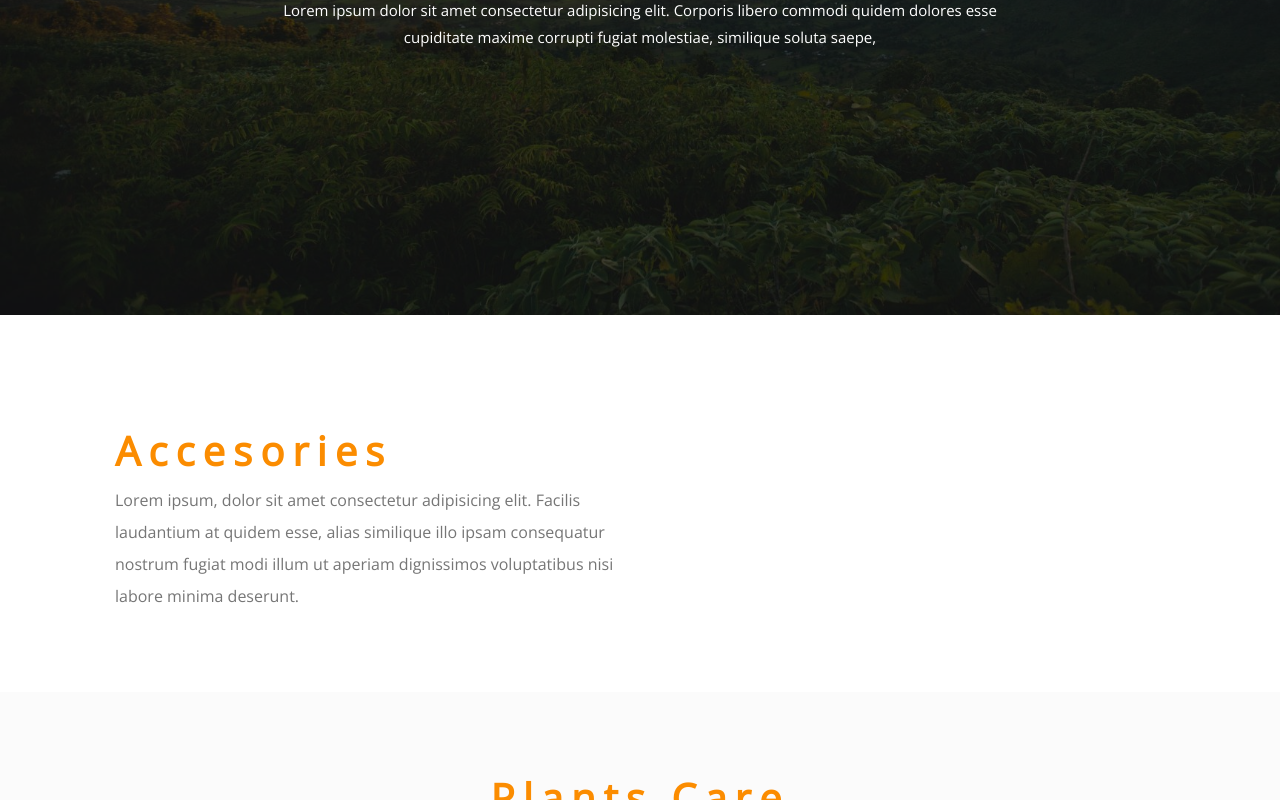
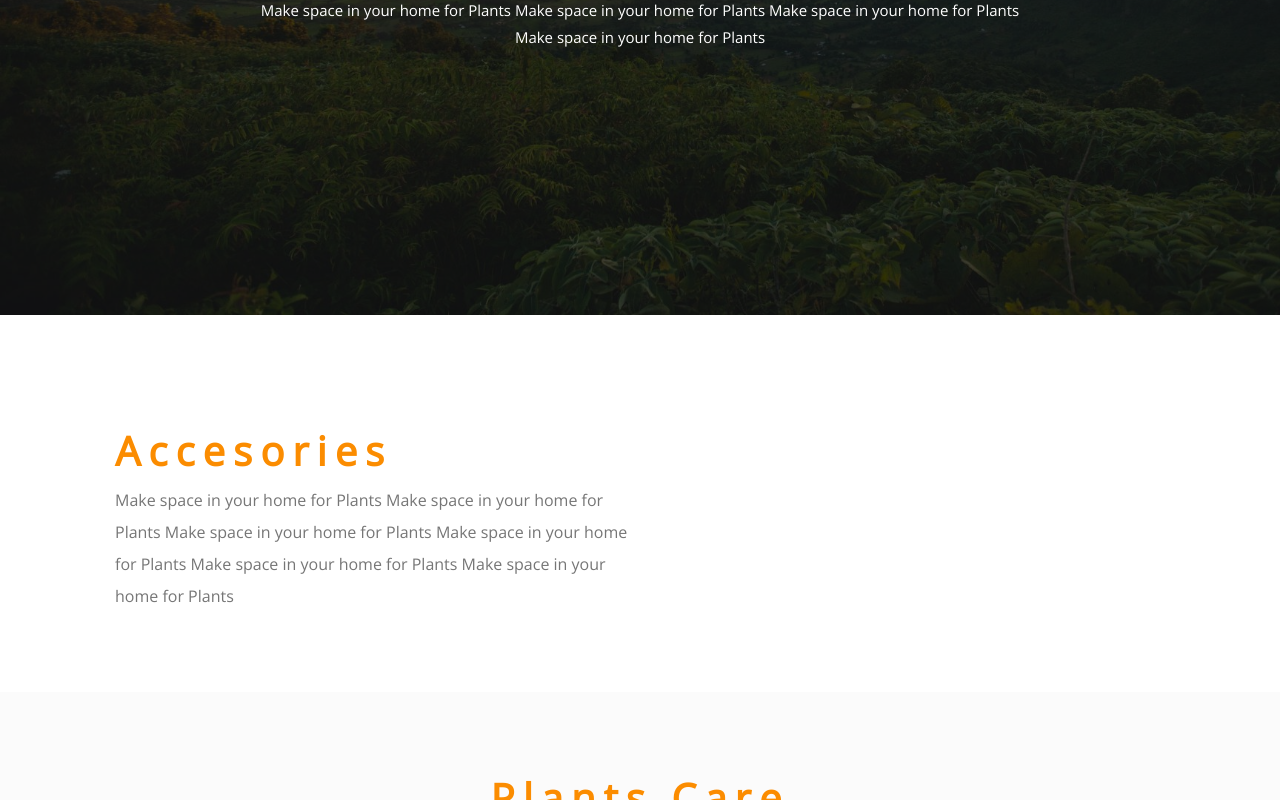
Before and after one commit to asmaaomar66/Design-Templete-html-css3-js, a plain HTML site: page index.html in a window 1280 px wide. Shown: the part 485-1285 px from the top of the page. Drawn offline with nearby package versions, Linux system fonts and the light colour scheme; a web font is replaced by a local one.

Commit message:
comimted
comimted

```diff
--- a/index.html
+++ b/index.html
@@ -95,8 +95,8 @@
         <div class="intro-text">
             <span>Make space in your home for </span>
             <h1>Plants</h1>
-            <p>Lorem ipsum dolor sit amet consectetur adipisicing elit. Corporis libero commodi quidem dolores esse
-                <br> cupiditate maxime corrupti fugiat molestiae, similique soluta saepe,
+            <p>Make space in your home for Plants Make space in your home for Plants Make space in your home for Plants
+                <br> Make space in your home for Plants
             </p>
         </div>
     </div>
@@ -106,9 +106,7 @@
         <div class="about-us">
             <div class="info-box">
                 <h2>Accesories</h2>
-                <p>Lorem ipsum, dolor sit amet consectetur adipisicing elit. Facilis laudantium at quidem esse, alias
-                    similique illo ipsam consequatur nostrum fugiat modi illum ut aperiam dignissimos voluptatibus nisi
-                    labore minima deserunt.</p>
+                <p>Make space in your home for Plants Make space in your home for Plants Make space in your home for Plants Make space in your home for Plants Make space in your home for Plants Make space in your home for Plants </p>
             </div>
             <div class="image-box">
                 <!-- style in file script -->
@@ -180,18 +178,17 @@
                 <div class="left">
                     <div class="content">
                         <h3>Testing Heading</h3>
-                        <p>Lorem ipsum dolor, sit amet consectetur adipisicing elit. Officia a, aliquam vel natus ut
-                            fugit voluptatibus sint deserunt totam doloribus eos, fugiat deleniti voluptas. Unde
-                            accusantium illum atque iure eos.</p>
+                        <p>Make space in your home for Plants Make space in your home for Plants Make space in your home for Plants Make space in your home for Plants Make space in your home for Plants Make space in your home for Plants Make space in your home for Plants Make space in your home for Plants </p>
                     </div>
                 </div>
                 <div class="clearfix"></div>
                 <div class="right">
                     <div class="content">
                         <h3>Testing Heading</h3>
-                        <p>Lorem ipsum dolor, sit amet consectetur adipisicing elit. Officia a, aliquam vel natus ut
-                            fugit voluptatibus sint deserunt totam doloribus eos, fugiat deleniti voluptas. Unde
-                            accusantium illum atque iure eos.</p>
+                        <p>Make space in your home for Plants Make space in your home for Plants Make space in your home for Plants Make space in your home for Plants Make space in your home for Plants Make space in your home for Plants
+                            Make space in your home for Plants Make space in your home for Plants
+                            Make space in your home for Plants
+                        </p>
                     </div>
                 </div>
                 <div class="clearfix"></div>
@@ -199,27 +196,28 @@
                 <div class="left">
                     <div class="content">
                         <h3>Testing Heading</h3>
-                        <p>Lorem ipsum dolor, sit amet consectetur adipisicing elit. Officia a, aliquam vel natus ut
-                            fugit voluptatibus sint deserunt totam doloribus eos, fugiat deleniti voluptas. Unde
-                            accusantium illum atque iure eos.</p>
+                        <p>Make space in your home for Plants Make space in your home for Plants Make space in your home for Plants
+                            Make space in your home for Plants Make space in your home for Plants
+                            Make space in your home for Plants
+                        </p>
                     </div>
                 </div>
                 <div class="clearfix"></div>
                 <div class="left">
                     <div class="content">
                         <h3>Testing Heading</h3>
-                        <p>Lorem ipsum dolor, sit amet consectetur adipisicing elit. Officia a, aliquam vel natus ut
-                            fugit voluptatibus sint deserunt totam doloribus eos, fugiat deleniti voluptas. Unde
-                            accusantium illum atque iure eos.</p>
+                        <p>Make space in your home for Plants Make space in your home for Plants Make space in your home for Plants
+                            Make space in your home for Plants Make space in your home for Plants
+                            Make space in your home for Plants
+                            Make space in your home for Plants
+                        </p>
                     </div>
                 </div>
                 <div class="clearfix"></div>
                 <div class="right">
                     <div class="content">
                         <h3>Testing Heading</h3>
-                        <p>Lorem ipsum dolor, sit amet consectetur adipisicing elit. Officia a, aliquam vel natus ut
-                            fugit voluptatibus sint deserunt totam doloribus eos, fugiat deleniti voluptas. Unde
-                            accusantium illum atque iure eos.</p>
+                        <p>Make space in your home for Plants Make space in your home for Plants Make space in your home for Plants Make space in your home for Plants Make space in your home for Plants </p>
                     </div>
                 </div>
                 <div class="clearfix"></div>
@@ -227,27 +225,21 @@
                 <div class="left">
                     <div class="content">
                         <h3>Testing Heading</h3>
-                        <p>Lorem ipsum dolor, sit amet consectetur adipisicing elit. Officia a, aliquam vel natus ut
-                            fugit voluptatibus sint deserunt totam doloribus eos, fugiat deleniti voluptas. Unde
-                            accusantium illum atque iure eos.</p>
+                        <p>Make space in your home for Plants Make space in your home for Plants Make space in your home for Plants Make space in your home for Plants Make space in your home for Plants </p>
                     </div>
                 </div>
                 <div class="clearfix"></div>
                 <div class="right">
                     <div class="content">
                         <h3>Testing Heading</h3>
-                        <p>Lorem ipsum dolor, sit amet consectetur adipisicing elit. Officia a, aliquam vel natus ut
-                            fugit voluptatibus sint deserunt totam doloribus eos, fugiat deleniti voluptas. Unde
-                            accusantium illum atque iure eos.</p>
+                        <p>Make space in your home for Plants Make space in your home for Plants Make space in your home for Plants Make space in your home for Plants Make space in your home for Plants </p>
                     </div>
                 </div>
                 <div class="clearfix"></div>
                 <div class="left">
                     <div class="content">
                         <h3>Testing Heading</h3>
-                        <p>Lorem ipsum dolor, sit amet consectetur adipisicing elit. Officia a, aliquam vel natus ut
-                            fugit voluptatibus sint deserunt totam doloribus eos, fugiat deleniti voluptas. Unde
-                            accusantium illum atque iure eos.</p>
+                        <p>Make space in your home for Plants Make space in your home for Plants Make space in your home for Plants Make space in your home for Plants Make space in your home for Plants Make space in your home for Plants </p>
                     </div>
                 </div>
             </div>
@@ -261,38 +253,32 @@
             <div class="feat-box">
                 <img src="imgs/Icon_01.png" alt="">
                 <h4>Development</h4>
-                <P>Lorem, ipsum dolor sit amet consectetur adipisicing elit. Odio fuga placeat architecto repellat
-                    voluptatibus vitae,</P>
+                <P>Make space in your home for Plants Make space in your home for Plants</P>
             </div>
             <div class="feat-box">
                 <img src="imgs/Icon_02.png" alt="">
                 <h4>Marketing</h4>
-                <P>Lorem, ipsum dolor sit amet consectetur adipisicing elit. Odio fuga placeat architecto repellat
-                    voluptatibus vitae,</P>
+                <P>Make space in your home for Plants Make space in your home for Plants</P>
             </div>
             <div class="feat-box">
                 <img src="imgs/Icon_03.png" alt="">
                 <h4>Hosting</h4>
-                <P>Lorem, ipsum dolor sit amet consectetur adipisicing elit. Odio fuga placeat architecto repellat
-                    voluptatibus vitae,</P>
+                <P>Make space in your home for Plants Make space in your home for Plants</P>
             </div>
             <div class="feat-box">
                 <img src="imgs/Icon_04.png" alt="">
                 <h4>Database</h4>
-                <P>Lorem, ipsum dolor sit amet consectetur adipisicing elit. Odio fuga placeat architecto repellat
-                    voluptatibus vitae,</P>
+                <P>Make space in your home for Plants Make space in your home for Plants</P>
             </div>
             <div class="feat-box">
                 <img src="imgs/Icon_05.png" alt="">
                 <h4>Cloud and Servers</h4>
-                <P>Lorem, ipsum dolor sit amet consectetur adipisicing elit. Odio fuga placeat architecto repellat
-                    voluptatibus vitae,</P>
+                <P>Make space in your home for Plants Make space in your home for Plants </P>
             </div>
             <div class="feat-box">
                 <img src="imgs/Icon_06.png" alt="">
                 <h4>Seo</h4>
-                <P>Lorem, ipsum dolor sit amet consectetur adipisicing elit. Odio fuga placeat architecto repellat
-                    voluptatibus vitae,</P>
+                <P>Make space in your home for Plants Make space in your home for Plants </P>
             </div>
             <div class="clearfix"></div>
         </div>
@@ -303,8 +289,7 @@
         <div class="container">
             <h2>Testimonials</h2>
             <div class="ts-box">
-                <p>Lorem ipsum dolor sit amet consectetur adipisicing elit. Nulla nemo consectetur eaque nesciunt
-                    laboriosam repellendus adipisci</p>
+                <p>Make space in your home for Plants Make space in your home for Plants</p>
                 <div class="person-info">
                     <img src="https://placehold.it/80/DDD" alt="">
                     <h4>Asmaa Omar</h4>
@@ -312,8 +297,7 @@
                 </div>
             </div>
             <div class="ts-box">
-                <p>Lorem ipsum dolor sit amet consectetur adipisicing elit. Nulla nemo consectetur eaque nesciunt
-                    laboriosam repellendus adipisci</p>
+                <p>Make space in your home for Plants Make space in your home for Plants</p>
                 <div class="person-info">
                     <img src="https://placehold.it/80/AAA" alt="">
                     <h4>Mohamed Abd EL-Mawgod</h4>
@@ -321,8 +305,7 @@
                 </div>
             </div>
             <div class="ts-box">
-                <p>Lorem ipsum dolor sit amet consectetur adipisicing elit. Nulla nemo consectetur eaque nesciunt
-                    laboriosam repellendus adipisci</p>
+                <p>Make space in your home for Plants Make space in your home for Plants</p>
                 <div class="person-info">
                     <img src="https://placehold.it/80/EEE" alt="">
                     <h4>Asmahan Emad</h4>
```
